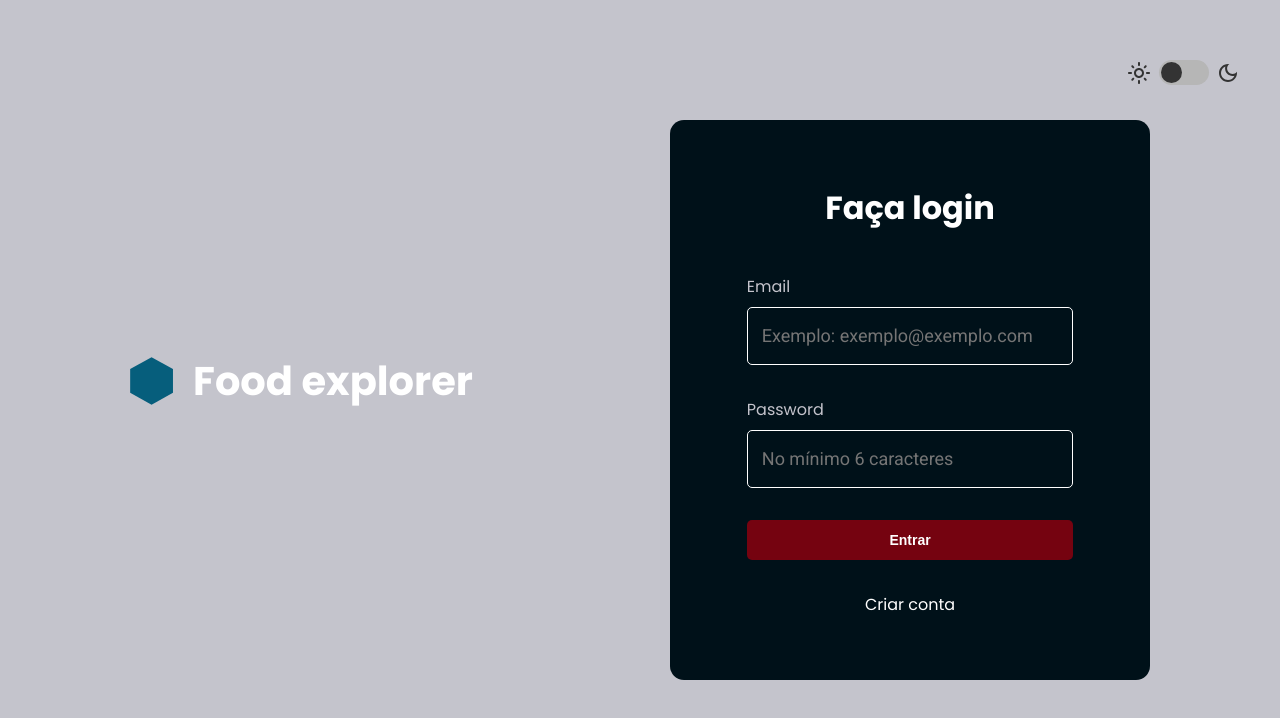
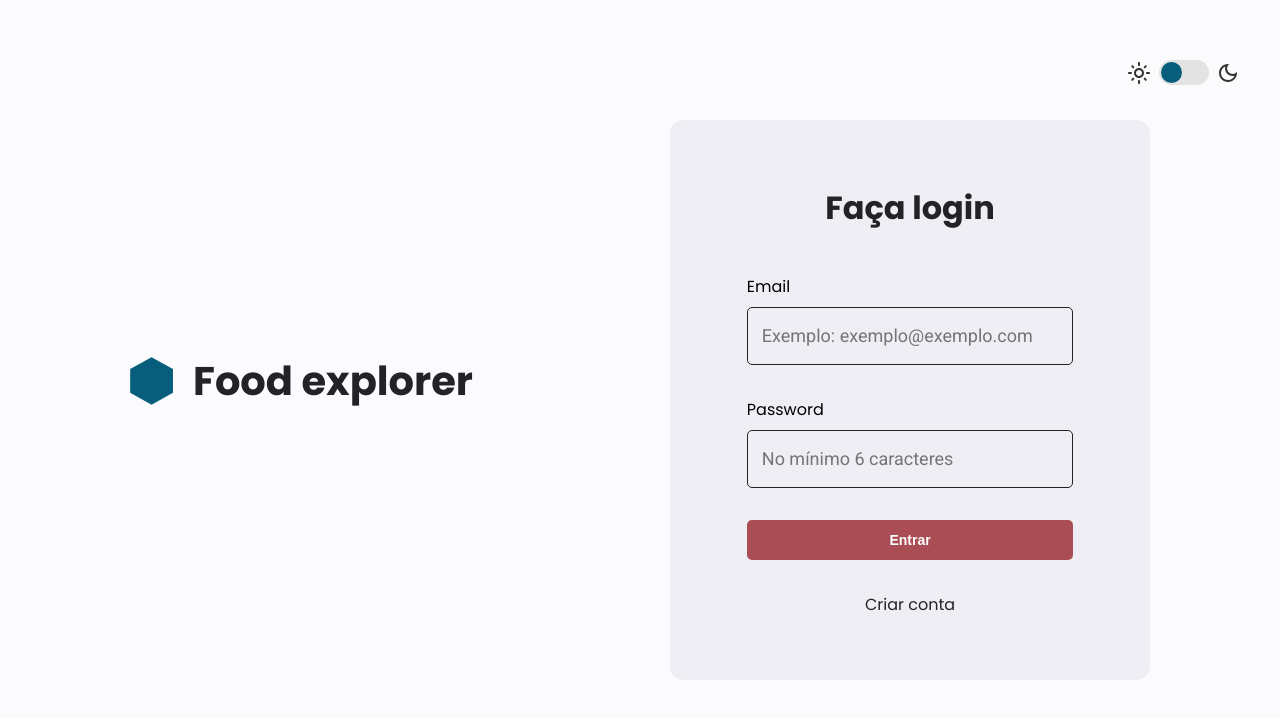
Before and after one commit to caiowrocha/food-explorer-front, a React (Vite) app: page / in a window 1280 px wide. Shown: the top 718 px of the page. Built offline with nearby package versions, Linux system fonts and the light colour scheme.

Commit message:
fix: corrigir esquema de cores

```diff
--- a/src/components/Button/styles.js
+++ b/src/components/Button/styles.js
@@ -15,6 +15,7 @@ export const Container = styled.button`
   font-weight: 500;
   font-size: 1.4rem;
 
-  color: ${({ theme }) => theme.colors.white};
+  color: #ffffff;
+  /* color: ${({ theme }) => theme.colors.white}; */
   background-color: ${({ theme }) => theme.colors.tomato_100};
 `;
--- a/src/components/Switch/styles.css
+++ b/src/components/Switch/styles.css
@@ -11,7 +11,7 @@
 .toggle-switch .switch {
   position: absolute;
   cursor: pointer;
-  background-color: #b6b6b6;
+  background-color: #e3e3e3;
   border-radius: 2.5rem;
   top: 0;
   right: 0;
@@ -26,7 +26,7 @@
   top: 0.2rem;
   width: 2.1rem;
   height: 2.1rem;
-  background-color: #333;
+  background-color: #065e7c;
   border-radius: 50%;
   transition: transform 0.3s ease;
 }
--- a/src/styles/themes.js
+++ b/src/styles/themes.js
@@ -46,26 +46,26 @@ export const light = {
     black_light: "#0D0C0F",
 
     dark_300: "#192227",
-    dark_400: "#C4c4cc",
+    dark_400: "#FBFAFC",
     dark_500: "#00131C",
-    dark_700: "#001119",
+    dark_700: "#EEEEF4",
     dark_800: "#0D161B",
 
     gray_100: "#C4C4CC",
     gray_200: "rgba(255, 255, 255, 0.3)",
 
-    light_400: "#C4C4CC",
+    light_400: "#000000",
     light_500: "#7C7C8A",
     gray_400: "rgba(255, 255, 255, 0.05)",
 
-    white: "#FFFFFF",
+    white: "#222326",
     white_100: "#E1E1E6",
 
     cake_100: "#065E7C",
     cake_200: "#82F3FF",
 
     tomato_red: "#FF002E",
-    tomato_100: "#750310",
+    tomato_100: "#AB4D55",
     tomato_200: "#92000E",
     tomato_300: "#AB222E",
     tomato_400: "#AB4D55",
```
